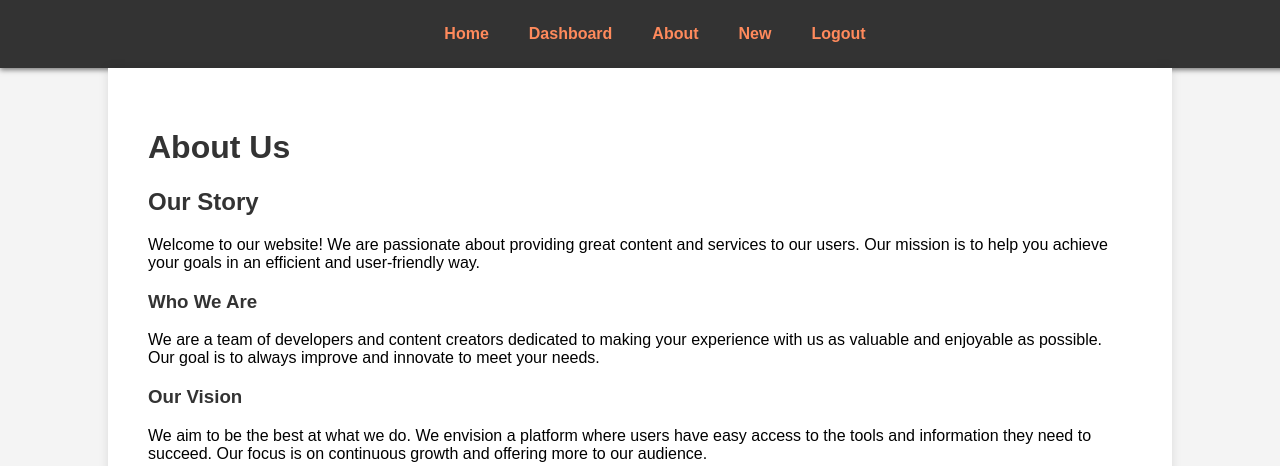
After one commit to Sam123336/phpBookmarksProject, a PHP site: page /views/about.php in a window 1280 px wide. The commit adds this page. Shown: the top 466 px of the page. Run offline with PHP 8.4, Linux system fonts and the light colour scheme; grey boxes are pictures that could not be loaded.

Commit message:
commit it

```diff
--- /dev/null
+++ b/views/about.php
@@ -0,0 +1,115 @@
+<?php
+// Include the config file and navbar
+
+?>
+
+<!DOCTYPE html>
+<html lang="en">
+<head>
+    <meta charset="UTF-8">
+    <meta name="viewport" content="width=device-width, initial-scale=1.0">
+    <title>About Us</title>
+    <style>
+        /* Global styles */
+        body {
+            font-family: Arial, sans-serif;
+            margin: 0;
+            padding: 0;
+            background-color: #f4f4f4;
+        }
+
+        /* Navbar styles */
+        .navbar {
+            background-color: #333;
+            color: white;
+            padding: 10px 20px;
+            text-align: center;
+        }
+
+        .navbar ul {
+            list-style-type: none;
+            margin: 0;
+            padding: 0;
+        }
+
+        .navbar ul li {
+            display: inline;
+            margin: 0 15px;
+        }
+
+        .navbar ul li a {
+            color: white;
+            text-decoration: none;
+            font-size: 18px;
+        }
+
+        .navbar ul li a:hover {
+            text-decoration: underline;
+        }
+
+        /* Main container styles */
+        .container {
+            width: 80%;
+            margin: 0 auto;
+            padding: 20px;
+            background-color: white;
+            box-shadow: 0 0 10px rgba(0, 0, 0, 0.1);
+        }
+
+        /* Content section */
+        .content {
+            padding: 20px;
+        }
+
+        .content h1, .content h2, .content h3 {
+            color: #333;
+        }
+
+        /* Footer styles */
+        footer {
+            background-color: #333;
+            color: white;
+            text-align: center;
+            padding: 10px 0;
+            position: fixed;
+            bottom: 0;
+            width: 100%;
+        }
+    </style>
+</head>
+<body>
+
+    <!-- Navbar -->
+    <?php include('../views/navbar.php'); ?>
+
+    <!-- Main Content Section -->
+    <div class="container">
+        <div class="content">
+            <h1>About Us</h1>
+
+            <section>
+                <h2>Our Story</h2>
+                <p>Welcome to our website! We are passionate about providing great content and services to our users. Our mission is to help you achieve your goals in an efficient and user-friendly way.</p>
+
+                <h3>Who We Are</h3>
+                <p>We are a team of developers and content creators dedicated to making your experience with us as valuable and enjoyable as possible. Our goal is to always improve and innovate to meet your needs.</p>
+
+                <h3>Our Vision</h3>
+                <p>We aim to be the best at what we do. We envision a platform where users have easy access to the tools and information they need to succeed. Our focus is on continuous growth and offering more to our audience.</p>
+            </section>
+
+            <!-- Optional: Add an image or video -->
+            <section>
+                <h3>Our Team</h3>
+                <img src="../images/team-photo.jpg" alt="Our team" width="600" />
+            </section>
+        </div>
+    </div>
+
+    <!-- Footer Section -->
+    <footer>
+        <p>&copy; 2024 Your Website Name. All rights reserved.</p>
+    </footer>
+
+</body>
+</html>
```
Also changed, not shown: php/generate_share_link.php (+7 -5 lines), php/public_folder.php (deleted, +0 -35 lines), views/dashboard.php (+24 -0 lines), views/folder.php (+40 -17 lines), views/new.php (added, +58 -0 lines), views/public_folder.php (added, +11 -0 lines).
